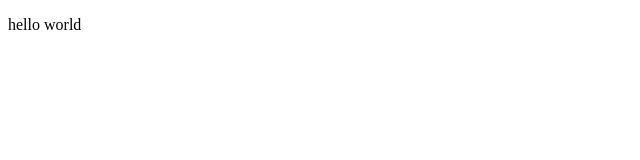
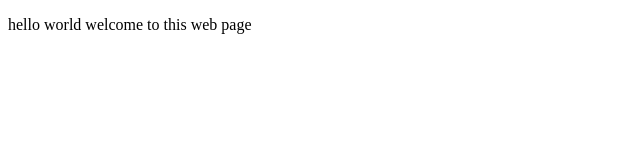
Before and after one commit to A-soheilyfar/day2, a plain HTML site: page index.html in a window 1280 px wide. Shown: the whole page, without its empty margins (0-640 px from the left). Drawn offline with Linux system fonts and the light colour scheme.

Commit message:
change the line

```diff
--- a/index.html
+++ b/index.html
@@ -6,6 +6,6 @@
     <title>Document</title>
   </head>
   <body>
-    <p>hello world</p>
+    <p>hello world welcome to this web page</p>
   </body>
 </html>
```
